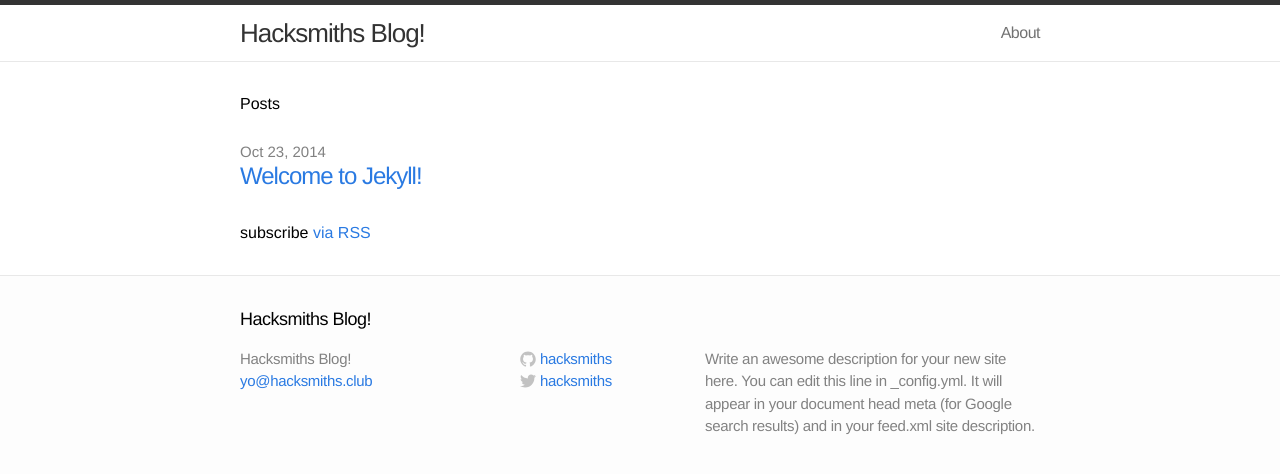
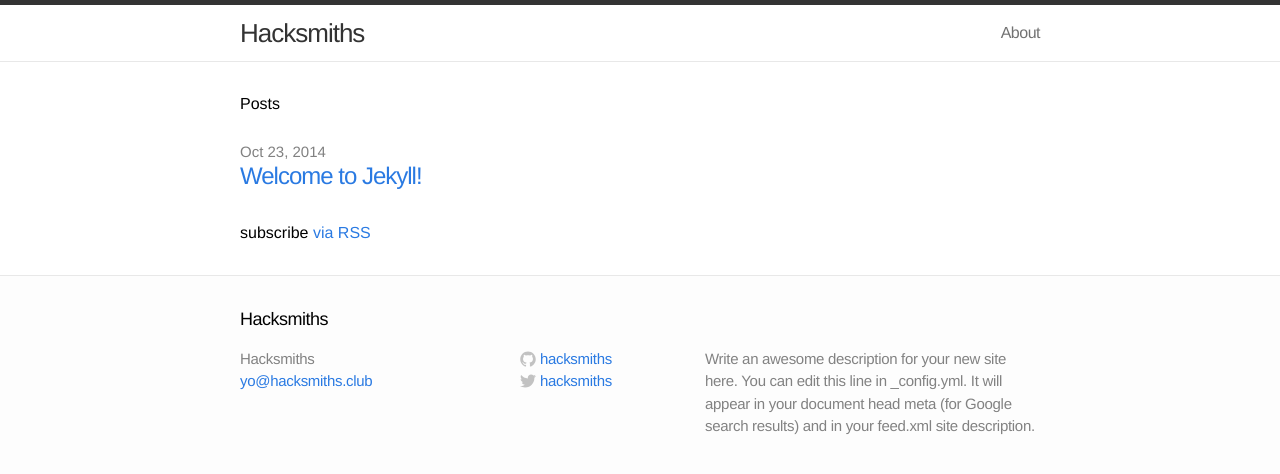
Before and after one commit to hacksmiths/blog, a Jekyll site: the page built from index.html, in a window 1280 px wide. Shown: the top 474 px of the page. Built offline with Jekyll 4.4.1, drawn with Linux system fonts in a browser that asks for light colours.

Commit message:
adds config

```diff
--- a/_config.yml
+++ b/_config.yml
@@ -1,5 +1,5 @@
 # Site settings
-title: Hacksmiths Blog!
+title: Hacksmiths
 email: yo@hacksmiths.club
 description: "Write an awesome description for your new site here. You can edit this line in _config.yml. It will appear in your document head meta (for Google search results) and in your feed.xml site description."
 baseurl: "http://www.hacksmiths.club/blog"
--- a/_includes/header.html
+++ b/_includes/header.html
@@ -2,7 +2,7 @@
 
   <div class="wrap">
 
-    <a class="site-title" href="{{ site.baseurl }}/">{{ site.title }}</a>
+    <a class="site-title" href="{{ site.url }}/">{{ site.title }}</a>
 
     <nav class="site-nav">
       <a href="#" class="menu-icon">
```
